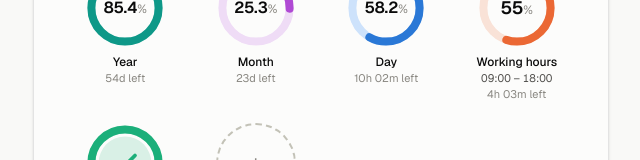
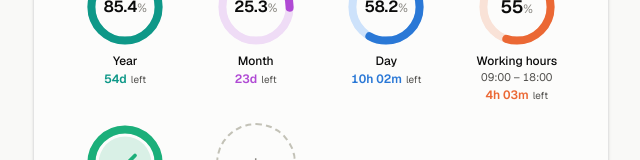
Before and after one commit to ShahzodTuraev/time-box, a Next.js app: page / in a window 1280 px wide. Shown: the part 333-493 px from the top of the page, without its empty margins (319-959 px from the left). Built offline with nearby package versions, Linux system fonts and the light colour scheme.

Commit message:
Emphasize remaining time in ring-colored text
Each card's "Xh Ym left" status now renders the duration in the
ring's own color, semibold with tabular numerals, while the "left"
suffix and other statuses (Starts in, Done) stay muted.

Co-Authored-By: Claude Fable 5 <noreply@anthropic.com>

```diff
--- a/app/page.tsx
+++ b/app/page.tsx
@@ -59,21 +59,30 @@ type Tracker = {
 // Categorical slots 2-8 of the validated reference palette (slot 1 blue is the
 // day cycle). Track = lighter step of the same hue. Values live in globals.css.
 const RING_COLORS = [
-  { fill: "stroke-(--series-1)", track: "stroke-(--series-1-track)", disc: "fill-(--series-1-track)" },
-  { fill: "stroke-(--series-2)", track: "stroke-(--series-2-track)", disc: "fill-(--series-2-track)" },
-  { fill: "stroke-(--series-3)", track: "stroke-(--series-3-track)", disc: "fill-(--series-3-track)" },
-  { fill: "stroke-(--series-4)", track: "stroke-(--series-4-track)", disc: "fill-(--series-4-track)" },
-  { fill: "stroke-(--series-5)", track: "stroke-(--series-5-track)", disc: "fill-(--series-5-track)" },
-  { fill: "stroke-(--series-6)", track: "stroke-(--series-6-track)", disc: "fill-(--series-6-track)" },
-  { fill: "stroke-(--series-7)", track: "stroke-(--series-7-track)", disc: "fill-(--series-7-track)" },
+  { fill: "stroke-(--series-1)", track: "stroke-(--series-1-track)", disc: "fill-(--series-1-track)", text: "text-(--series-1)" },
+  { fill: "stroke-(--series-2)", track: "stroke-(--series-2-track)", disc: "fill-(--series-2-track)", text: "text-(--series-2)" },
+  { fill: "stroke-(--series-3)", track: "stroke-(--series-3-track)", disc: "fill-(--series-3-track)", text: "text-(--series-3)" },
+  { fill: "stroke-(--series-4)", track: "stroke-(--series-4-track)", disc: "fill-(--series-4-track)", text: "text-(--series-4)" },
+  { fill: "stroke-(--series-5)", track: "stroke-(--series-5-track)", disc: "fill-(--series-5-track)", text: "text-(--series-5)" },
+  { fill: "stroke-(--series-6)", track: "stroke-(--series-6-track)", disc: "fill-(--series-6-track)", text: "text-(--series-6)" },
+  { fill: "stroke-(--series-7)", track: "stroke-(--series-7-track)", disc: "fill-(--series-7-track)", text: "text-(--series-7)" },
 ];
 
-const YEAR_COLOR = { fill: "stroke-(--year)", track: "stroke-(--year-track)" };
+const YEAR_COLOR = {
+  fill: "stroke-(--year)",
+  track: "stroke-(--year-track)",
+  text: "text-(--year)",
+};
 const MONTH_COLOR = {
   fill: "stroke-(--month)",
   track: "stroke-(--month-track)",
+  text: "text-(--month)",
 };
-const DAY_COLOR = { fill: "stroke-(--day)", track: "stroke-(--day-track)" };
+const DAY_COLOR = {
+  fill: "stroke-(--day)",
+  track: "stroke-(--day-track)",
+  text: "text-(--day)",
+};
 
 const DEFAULT_TRACKERS: Tracker[] = [
   { id: "work", label: "Working hours", start: "09:00", end: "18:00", color: 0 },
@@ -133,6 +142,29 @@ function trackerState(tracker: Tracker, nowMin: number) {
     };
   // Daytime gap after this morning's end: already finished — stays at 100%.
   return { pct: 100, status: "Done", active: false };
+}
+
+// Status line under each ring. The remaining duration is the number people
+// glance for, so it sits in a pill tinted with the ring's own track color;
+// other statuses ("Starts in…", "Done") stay quiet muted text.
+function StatusText({
+  status,
+  color,
+}: {
+  status: string;
+  color: { text: string };
+}) {
+  if (status.endsWith(" left")) {
+    return (
+      <span className="mt-0.5 inline-flex items-baseline gap-1 self-center">
+        <span className={`text-xs font-semibold tabular-nums ${color.text}`}>
+          {status.slice(0, -" left".length)}
+        </span>
+        <span className="text-[10px] text-(--ink-2)">left</span>
+      </span>
+    );
+  }
+  return <span className="text-[11px] text-(--muted)">{status}</span>;
 }
 
 function Ring({
@@ -987,7 +1019,7 @@ export default function Home() {
           <span className="text-[11px] tabular-nums text-(--ink-2)">
             {tracker.start} – {tracker.end}
           </span>
-          <span className="text-[11px] text-(--muted)">{state.status}</span>
+          <StatusText status={state.status} color={color} />
         </div>
       </div>
     );
@@ -1110,9 +1142,10 @@ export default function Home() {
                     <span className="text-xs font-medium text-(--ink)">
                       {item.cycle.id}
                     </span>
-                    <span className="text-[11px] text-(--muted)">
-                      {item.cycle.status}
-                    </span>
+                    <StatusText
+                      status={item.cycle.status}
+                      color={item.cycle.color}
+                    />
                   </div>
                 </div>
               ) : (
```
